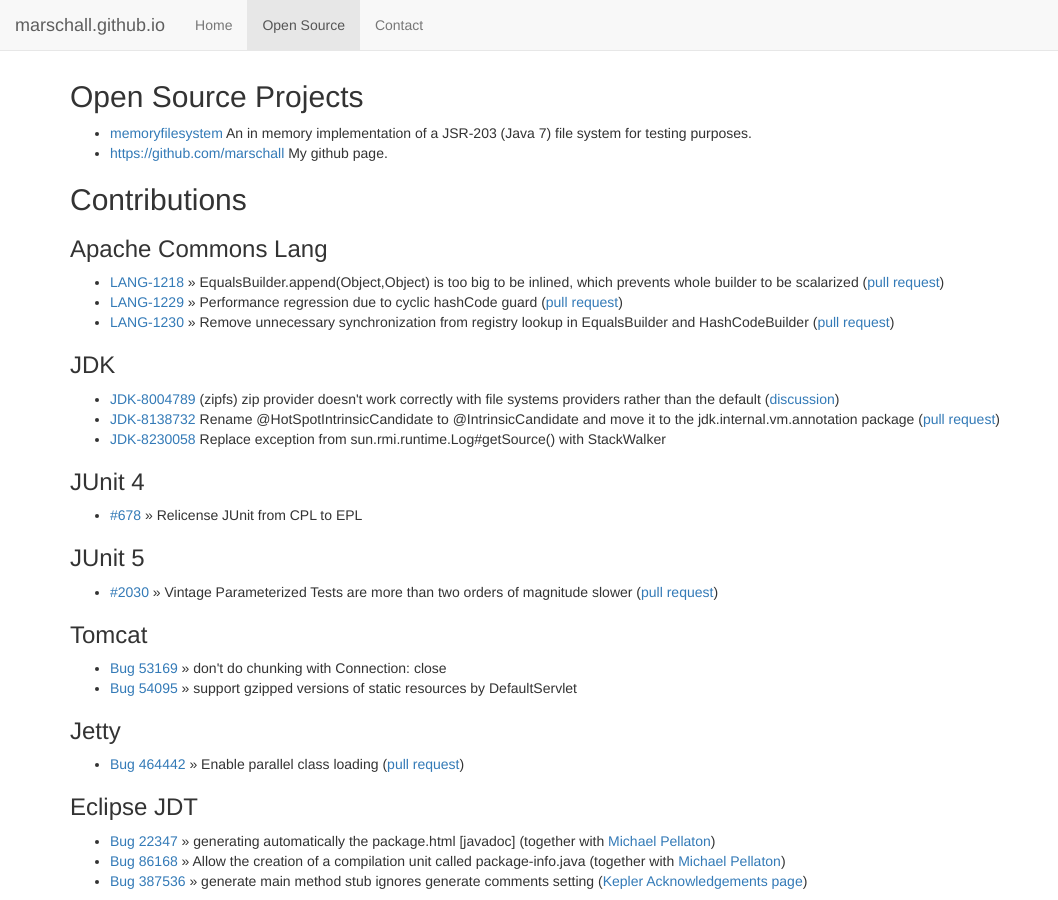
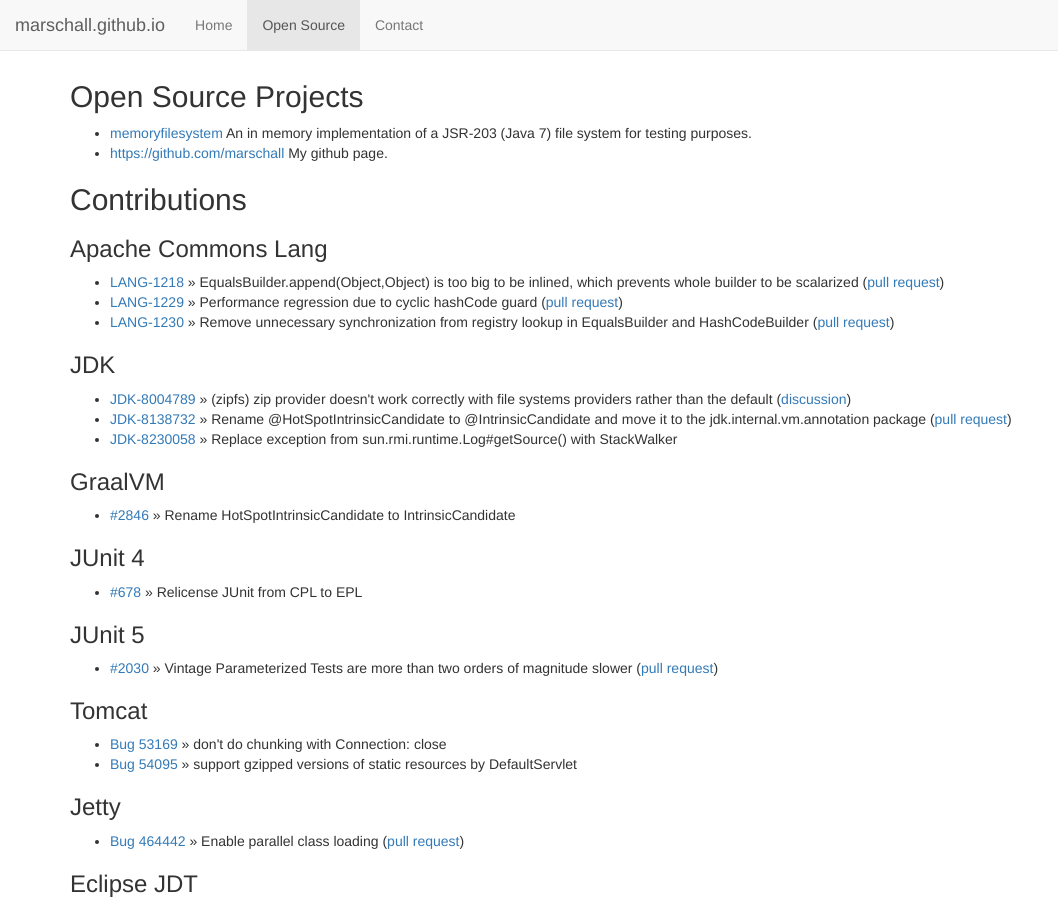
Before and after one commit to marschall/marschall.github.com, a Jekyll site: the page built from open-source.html, in a window 1280 px wide and 900 px high. Shown: the whole window, without its empty margins (0-1058 px from the left). Built offline with Jekyll 4.4.1, drawn with Linux system fonts in a browser that asks for light colours.

Commit message:
add GraalVM

```diff
--- a/open-source.html
+++ b/open-source.html
@@ -20,9 +20,13 @@
 </ul>
 <h3>JDK</h3>
 <ul>
-  <li><a href="https://bugs.openjdk.java.net/browse/JDK-8004789">JDK-8004789</a> (zipfs) zip provider doesn't work correctly with file systems providers rather than the default (<a href="http://mail.openjdk.java.net/pipermail/nio-dev/2012-December/002060.html">discussion</a>)</li>
-  <li><a href="https://bugs.openjdk.java.net/browse/JDK-8138732">JDK-8138732</a> Rename @HotSpotIntrinsicCandidate to @IntrinsicCandidate and move it to the jdk.internal.vm.annotation package (<a href="https://github.com/openjdk/jdk/pull/45">pull request</a>)</li>
-  <li><a href="https://bugs.openjdk.java.net/browse/JDK-8230058">JDK-8230058</a> Replace exception from sun.rmi.runtime.Log#getSource() with StackWalker</li>
+  <li><a href="https://bugs.openjdk.java.net/browse/JDK-8004789">JDK-8004789</a> &raquo; (zipfs) zip provider doesn't work correctly with file systems providers rather than the default (<a href="http://mail.openjdk.java.net/pipermail/nio-dev/2012-December/002060.html">discussion</a>)</li>
+  <li><a href="https://bugs.openjdk.java.net/browse/JDK-8138732">JDK-8138732</a> &raquo; Rename @HotSpotIntrinsicCandidate to @IntrinsicCandidate and move it to the jdk.internal.vm.annotation package (<a href="https://github.com/openjdk/jdk/pull/45">pull request</a>)</li>
+  <li><a href="https://bugs.openjdk.java.net/browse/JDK-8230058">JDK-8230058</a> &raquo; Replace exception from sun.rmi.runtime.Log#getSource() with StackWalker</li>
+</ul>
+<h3>GraalVM</h3>
+<ul>
+  <li><a href="https://github.com/oracle/graal/pull/2846">#2846</a> &raquo; Rename HotSpotIntrinsicCandidate to IntrinsicCandidate</li>
 </ul>
 <h3>JUnit 4</h3>
 <ul>
```
